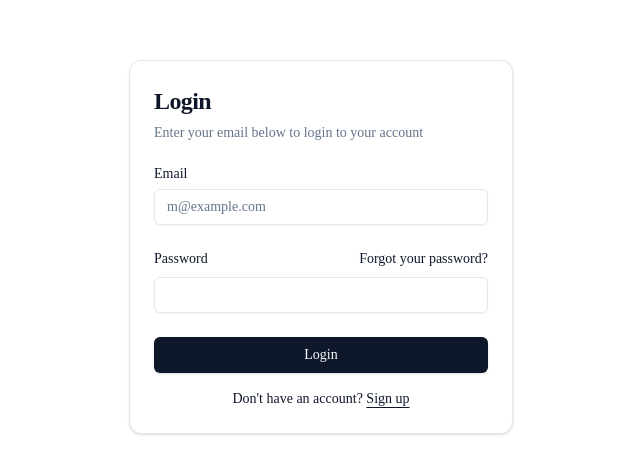
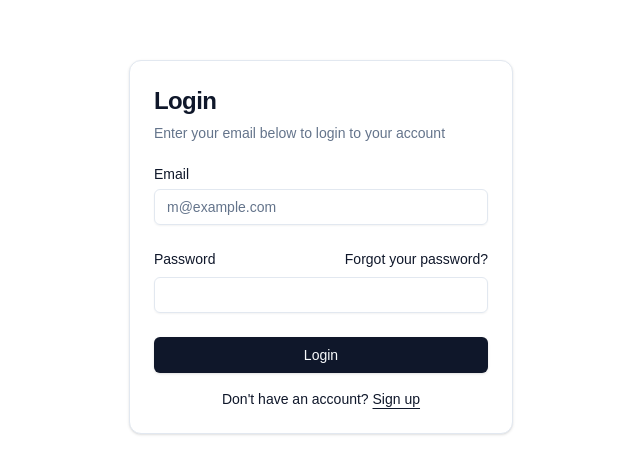
Before and after one commit to Fazsuzsa/Budget_Ausgaben_App, a React (Create React App) app in the folder frontend/: page /login in a window 1280 px wide. Shown: the part 153-626 px from the top of the page, without its empty margins (319-959 px from the left). Built offline with nearby package versions, Linux system fonts and the light colour scheme.

Commit message:
Use Arial as font

```diff
--- a/frontend/src/components/Income.js
+++ b/frontend/src/components/Income.js
@@ -1,4 +1,5 @@
 import React, { useEffect, useState } from "react";
+import { Navigate } from "react-router-dom";
 import {
   Table,
   TableBody,
@@ -15,10 +16,12 @@ function Income() {
   const [error, setError] = useState(null);
   const user = JSON.parse(localStorage.getItem("user"));
   const user_id = user?.id;
-  const token = localStorage.getItem("token");
 
   useEffect(() => {
-    fetchIncomes();
+    if (user) {
+      fetchIncomes();
+    }
+    //return <Navigate to="/login" />;
   }, []);
 
   const fetchIncomes = async () => {
--- a/frontend/src/styles/globals.css
+++ b/frontend/src/styles/globals.css
@@ -120,5 +120,6 @@
 
     body {
         @apply bg-background text-foreground;
+        @apply font-sans;
     }
 }
--- a/frontend/tailwind.config.js
+++ b/frontend/tailwind.config.js
@@ -1,4 +1,4 @@
-const { fontFamily } = require("tailwindcss/defaultTheme")
+const { fontFamily } = require("tailwindcss/defaultTheme");
 /** @type {import('tailwindcss').Config} */
 module.exports = {
   darkMode: ["class"],
@@ -67,7 +67,8 @@ module.exports = {
         sm: "calc(var(--radius) - 4px)",
       },
       fontFamily: {
-                sans: ["var(--font-sans)", ...fontFamily.sans],
+        //      sans: ["var(--font-sans)", ...fontFamily.sans],
+        sans: ["Arial", "sans-serif"],
       },
       keyframes: {
         "accordion-down": {
@@ -86,4 +87,4 @@ module.exports = {
     },
   },
   plugins: [require("tailwindcss-animate")],
-}
+};
```
Lines whose indentation alone changed are shown as unchanged.
